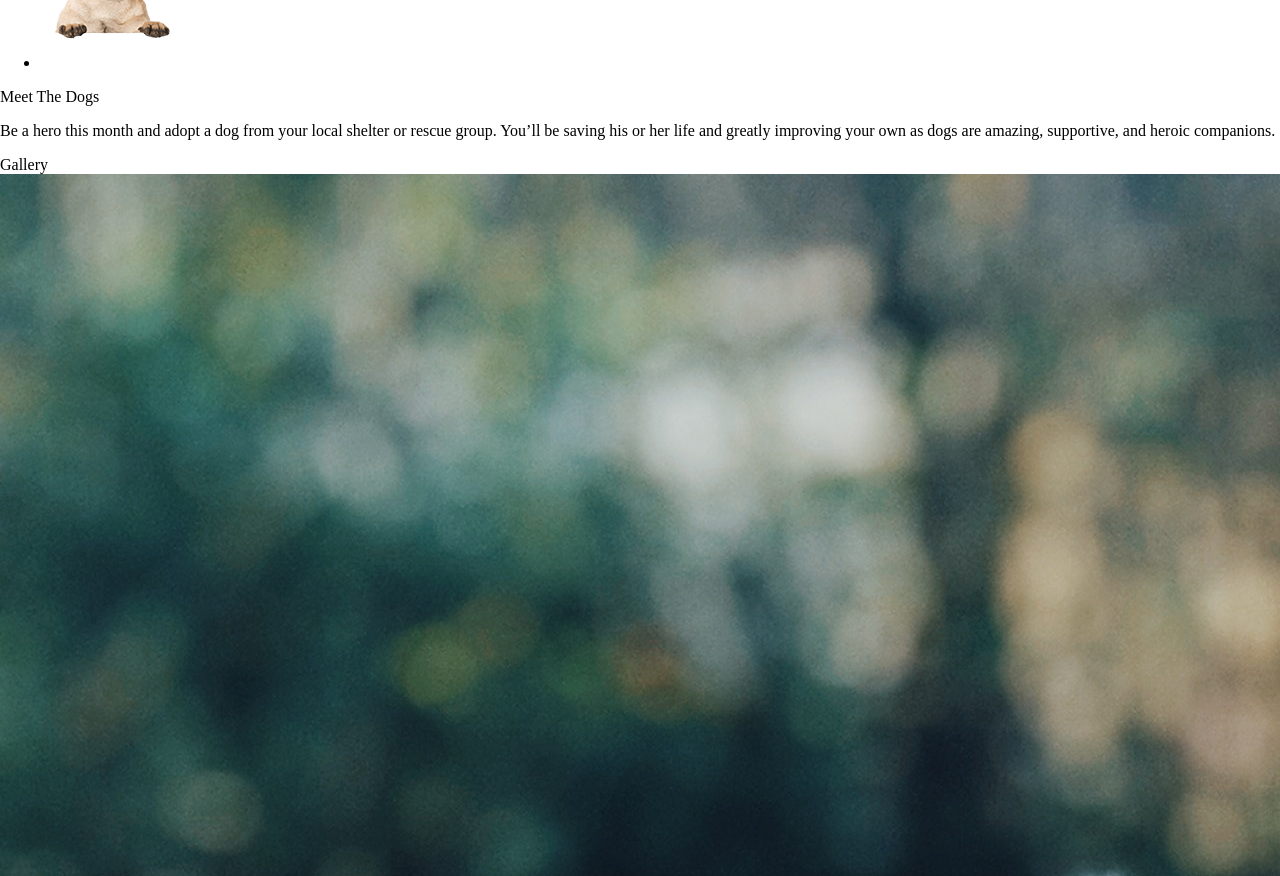
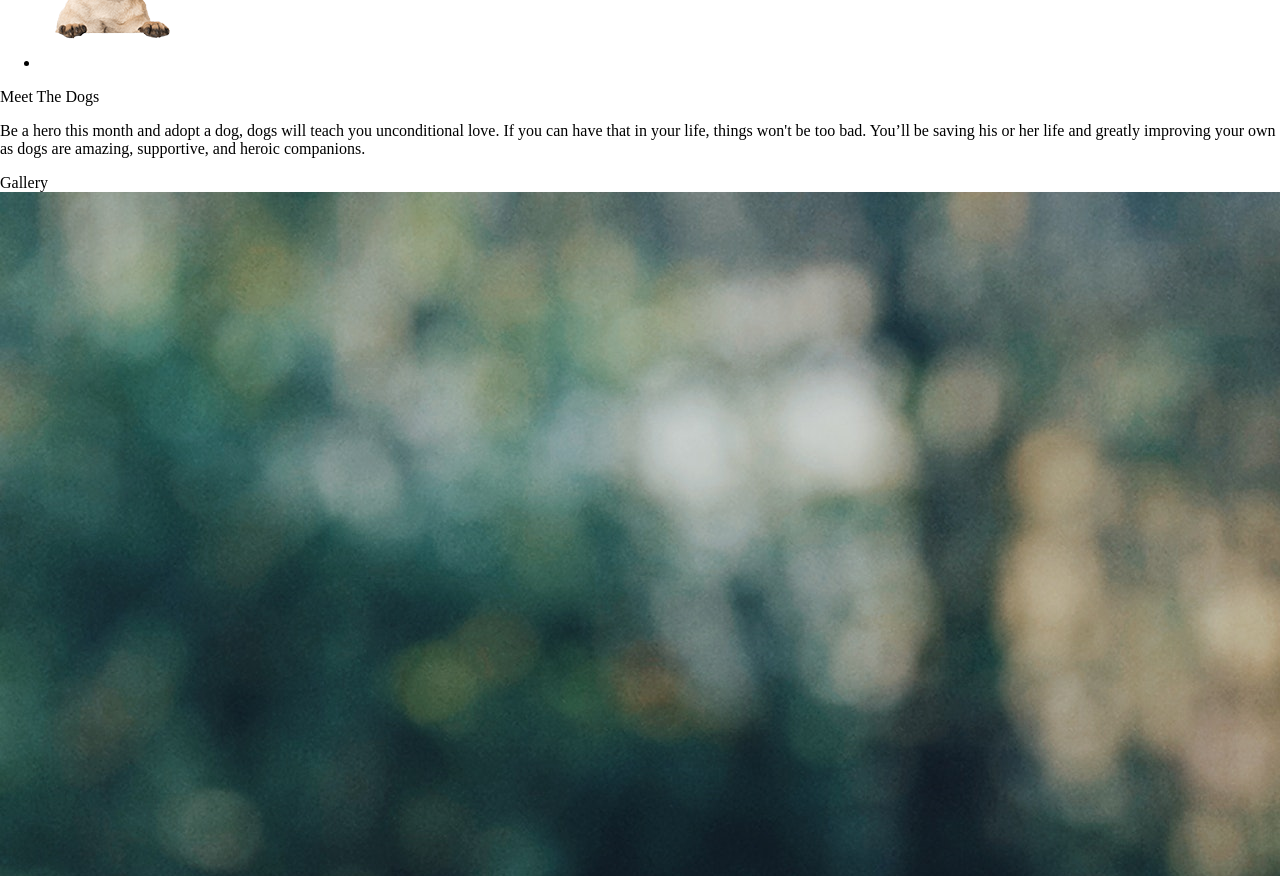
Before and after one commit to cristinarojas/AsanaPetAdoptionAgency, a React app: page / in a window 1280 px wide. Shown: the part 2040-2916 px from the top of the page. Built offline with nearby package versions, Linux system fonts and the light colour scheme.

Commit message:
Adding some changes in text

```diff
--- a/src/components/Gallery/Gallery.jsx
+++ b/src/components/Gallery/Gallery.jsx
@@ -16,7 +16,7 @@ import p8 from '@images/pets/8.jpeg';
 
 const Gallery = () => {
   return (
-    <header className={styles.contentGallery}>
+    <section className={styles.contentGallery}>
       <Fragment>
         <div className={styles.flexbox}>
           <div className={styles.item}>
@@ -61,7 +61,7 @@ const Gallery = () => {
           </div>
         </div>
       </Fragment>
-    </header>
+    </section>
   );
 }
 
--- a/src/components/shared/Content/Text/Text.jsx
+++ b/src/components/shared/Content/Text/Text.jsx
@@ -12,7 +12,7 @@ const Text = () => {
           Meet The Dogs
         </span>
         <p className={styles.heroText}>
-          Be a hero this month and adopt a dog from your local shelter or rescue group. You’ll be saving his or her life and greatly improving your own as dogs are amazing, supportive, and heroic companions.
+          Be a hero this month and adopt a dog, dogs will teach you unconditional love. If you can have that in your life, things won't be too bad. You’ll be saving his or her life and greatly improving your own as dogs are amazing, supportive, and heroic companions.
         </p>
         <span className={styles.title}>
           Gallery
```
